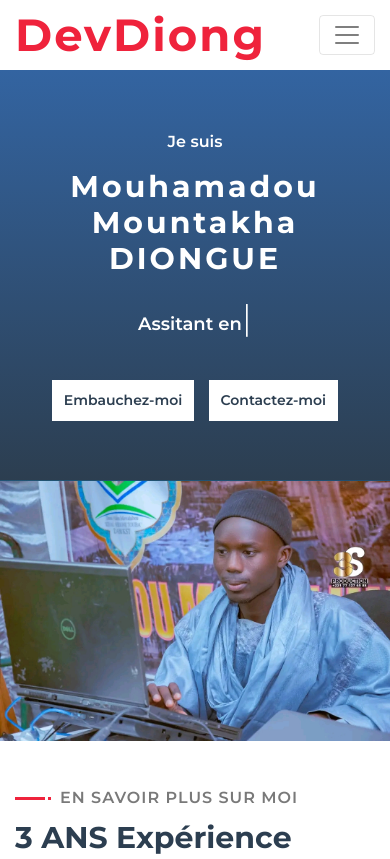
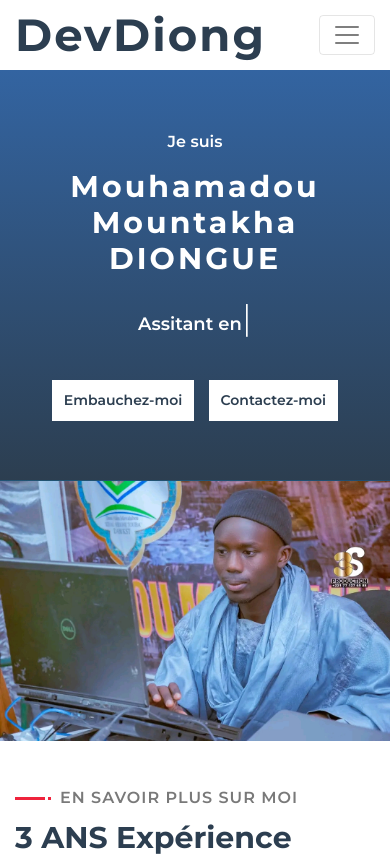
Before and after one commit to Almountakha/DIONGUEDEV, a plain HTML site: page index.html in a window 390 px wide. Shown: the top 859 px of the page. Drawn offline with nearby package versions, Linux system fonts and the light colour scheme.

Commit message:
Update style.css

```diff
--- a/css/style.css
+++ b/css/style.css
@@ -221,7 +221,7 @@ a:focus {
     }
 
     .navbar .navbar-brand {
-        color: #EF233C;
+        color: #2c3e50;
     }
 
     .navbar .navbar-nav {
```
